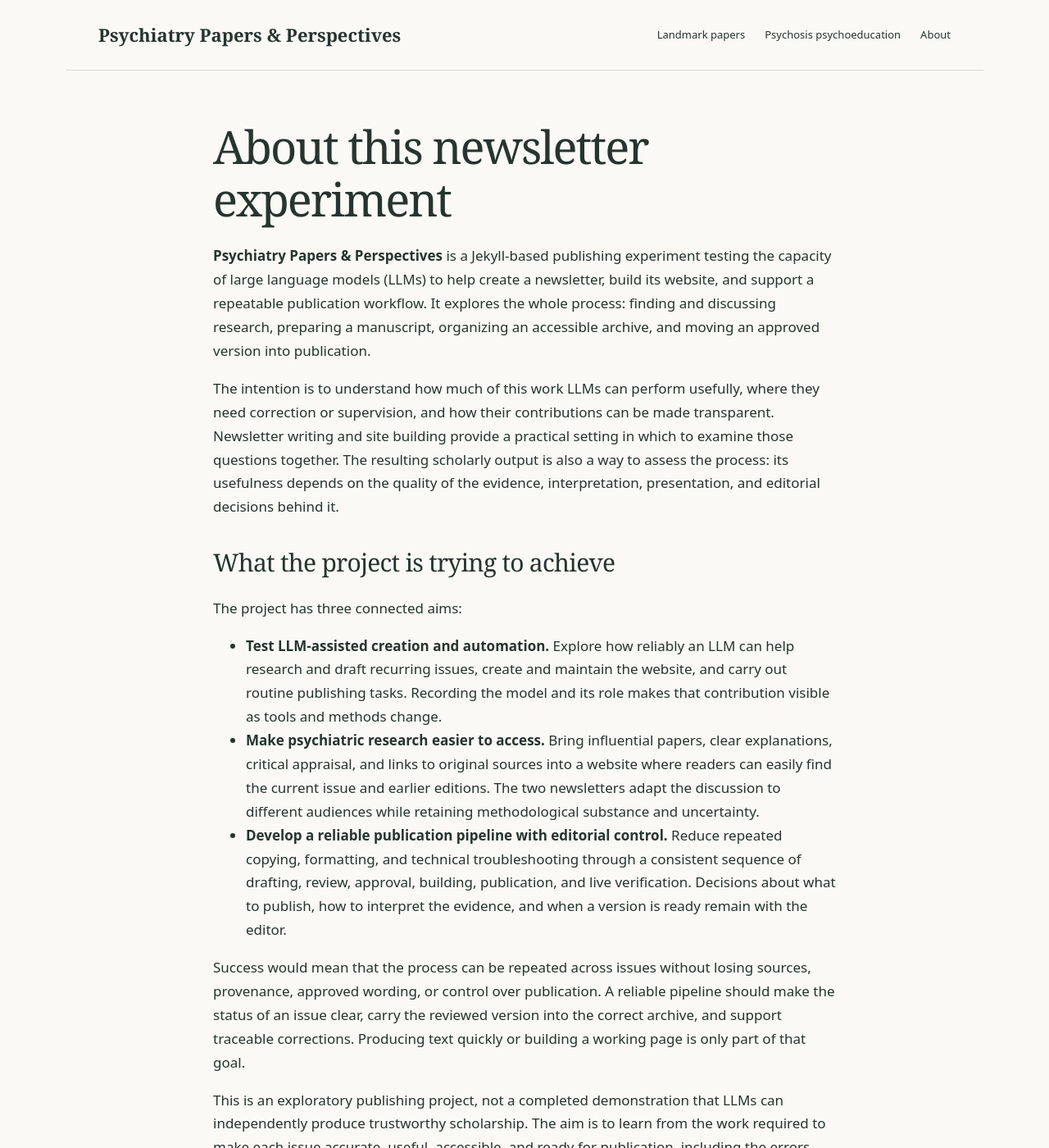
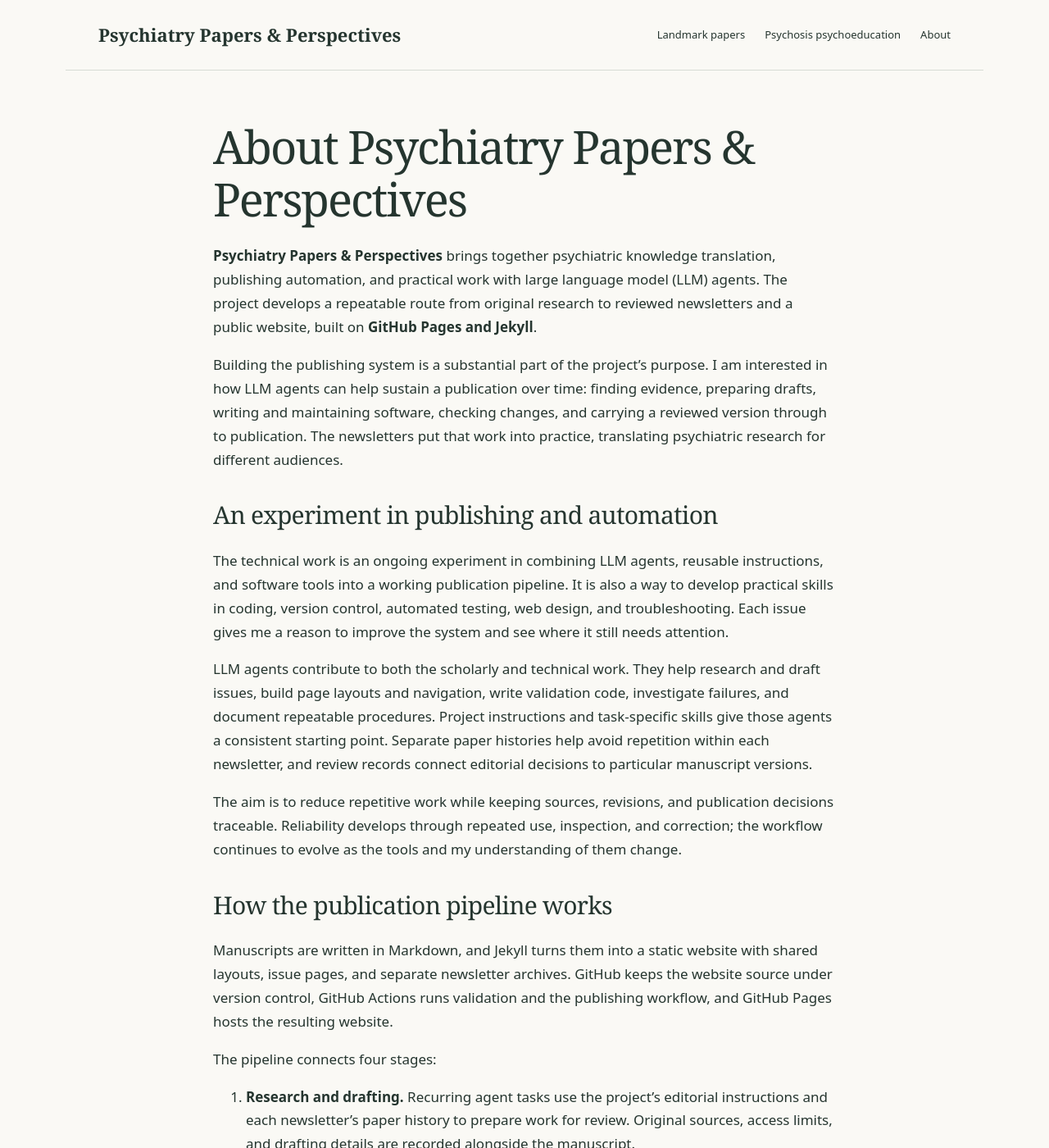
Before and after one commit to ejulianbravo/psychiatry-newsletters, a Jekyll site: the page built from about/index.md, in a window 1280 px wide and 1400 px high. Shown: the whole window at 82% size. Built offline with Jekyll 4.4.1, drawn with Linux system fonts in a browser that asks for light colours; some of the changed text lies outside the part shown.

Commit message:
Update About and recurring editorial workflow

```diff
--- a/_config.yml
+++ b/_config.yml
@@ -68,6 +68,8 @@ analytics:
 # Keep editorial materials out of the generated website.
 exclude:
   - editorial
+  - AGENTS.md
+  - .agents
 defaults:
   - scope:
       path: ""
--- a/_includes/newsletter-footer.html
+++ b/_includes/newsletter-footer.html
@@ -25,5 +25,5 @@
   </p>
   {% endfor %}
   <p>AI-generated content may contain errors or omissions. For education only; this does not replace individualized clinical advice or current clinical guidance.</p>
-  <p>As editor and publisher, I take editorial responsibility for published content and corrections. <a href="{{ '/about/' | relative_url }}">About this newsletter experiment and its editorial process</a>.</p>
+  <p>Edited and published by Edward Bravo, MD. <a href="{{ '/about/' | relative_url }}">About the project and publishing process</a>.</p>
 </footer>
--- a/about/index.md
+++ b/about/index.md
@@ -1,65 +1,78 @@
 ---
 layout: newsletter-site
 title: About and editorial policy
-description: "A Jekyll-based experiment in newsletter automation and AI-assisted scholarly output, with human editorial responsibility."
+description: "Psychiatric knowledge translation, publishing automation, and practical work with LLM agents, built on GitHub Pages and Jekyll."
 permalink: /about/
 ---
 
 <article class="issue-body about-page" markdown="1">
 
-# About this newsletter experiment
+# About Psychiatry Papers & Perspectives
 
-**Psychiatry Papers & Perspectives** is a Jekyll-based publishing experiment testing the capacity of large language models (LLMs) to help create a newsletter, build its website, and support a repeatable publication workflow. It explores the whole process: finding and discussing research, preparing a manuscript, organizing an accessible archive, and moving an approved version into publication.
+**Psychiatry Papers & Perspectives** brings together psychiatric knowledge translation, publishing automation, and practical work with large language model (LLM) agents. The project develops a repeatable route from original research to reviewed newsletters and a public website, built on **GitHub Pages and Jekyll**.
 
-The intention is to understand how much of this work LLMs can perform usefully, where they need correction or supervision, and how their contributions can be made transparent. Newsletter writing and site building provide a practical setting in which to examine those questions together. The resulting scholarly output is also a way to assess the process: its usefulness depends on the quality of the evidence, interpretation, presentation, and editorial decisions behind it.
+Building the publishing system is a substantial part of the project's purpose. I am interested in how LLM agents can help sustain a publication over time: finding evidence, preparing drafts, writing and maintaining software, checking changes, and carrying a reviewed version through to publication. The newsletters put that work into practice, translating psychiatric research for different audiences.
 
-## What the project is trying to achieve
+## An experiment in publishing and automation
 
-The project has three connected aims:
+The technical work is an ongoing experiment in combining LLM agents, reusable instructions, and software tools into a working publication pipeline. It is also a way to develop practical skills in coding, version control, automated testing, web design, and troubleshooting. Each issue gives me a reason to improve the system and see where it still needs attention.
 
-- **Test LLM-assisted creation and automation.** Explore how reliably an LLM can help research and draft recurring issues, create and maintain the website, and carry out routine publishing tasks. Recording the model and its role makes that contribution visible as tools and methods change.
-- **Make psychiatric research easier to access.** Bring influential papers, clear explanations, critical appraisal, and links to original sources into a website where readers can easily find the current issue and earlier editions. The two newsletters adapt the discussion to different audiences while retaining methodological substance and uncertainty.
-- **Develop a reliable publication pipeline with editorial control.** Reduce repeated copying, formatting, and technical troubleshooting through a consistent sequence of drafting, review, approval, building, publication, and live verification. Decisions about what to publish, how to interpret the evidence, and when a version is ready remain with the editor.
+LLM agents contribute to both the scholarly and technical work. They help research and draft issues, build page layouts and navigation, write validation code, investigate failures, and document repeatable procedures. Project instructions and task-specific skills give those agents a consistent starting point. Separate paper histories help avoid repetition within each newsletter, and review records connect editorial decisions to particular manuscript versions.
 
-Success would mean that the process can be repeated across issues without losing sources, provenance, approved wording, or control over publication. A reliable pipeline should make the status of an issue clear, carry the reviewed version into the correct archive, and support traceable corrections. Producing text quickly or building a working page is only part of that goal.
+The aim is to reduce repetitive work while keeping sources, revisions, and publication decisions traceable. Reliability develops through repeated use, inspection, and correction; the workflow continues to evolve as the tools and my understanding of them change.
 
-This is an exploratory publishing project, not a completed demonstration that LLMs can independently produce trustworthy scholarship. The aim is to learn from the work required to make each issue accurate, useful, accessible, and ready for publication, including the errors and limitations encountered along the way.
+## How the publication pipeline works
 
-Jekyll provides the website-building step: it turns reviewed Markdown files into pages and archives. It does not select evidence, validate references, or make clinical judgments. Automated checks and human editorial review have distinct roles within the same process.
+Manuscripts are written in Markdown, and Jekyll turns them into a static website with shared layouts, issue pages, and separate newsletter archives. GitHub keeps the website source under version control, GitHub Actions runs validation and the publishing workflow, and GitHub Pages hosts the resulting website.
+
+The pipeline connects four stages:
+
+1. **Research and drafting.** Recurring agent tasks use the project's editorial instructions and each newsletter's paper history to prepare work for review. Original sources, access limits, and drafting details are recorded alongside the manuscript.
+2. **Editorial review.** Drafts stay private while sources and interpretations are checked and the text is revised. Approval belongs to a specific manuscript version. AI model and generation records are kept separately from publication dates.
+3. **Automated validation.** Ruby checks and local build tests examine editorial metadata, private-file exclusions, newsletter archives, navigation, and other publishing behaviour. GitHub Actions also runs validation on proposed source changes.
+4. **Publication and verification.** A separate manual workflow builds the reviewed content and publishes it through GitHub Pages. The live website is then checked before an issue is recorded as published.
+
+This structure lets routine preparation and checking be automated while keeping the decision to publish deliberate. It also supports corrections, stable issue addresses, and permanent links to each newsletter's latest edition. The website source and publishing workflows are available in the [project's GitHub repository](https://github.com/ejulianbravo/psychiatry-newsletters). Drafts and private editorial records remain outside it.
+
+## Founding editor {#editor}
+
+**Edward Bravo, MD**, is a psychiatrist practising in Ontario, Canada, and the founding editor and publisher of Psychiatry Papers & Perspectives.
+
+As editor, I select the material, review the sources and final text, decide when an issue is ready to publish, and handle corrections and reader feedback. This is an independent personal project; its content does not represent the official positions of my employers or affiliated institutions.
 
 ## Two newsletters, two audiences
 
-**[Landmark Psychiatry Papers]({{ '/landmark-psychiatry-papers/' | relative_url }})** examines influential research for clinicians and curious readers, with attention to methodology, limitations, and historical significance.
+The two newsletters form an independent educational publication for clinicians, people with lived experience, families, caregivers, and curious readers. Both aim to make research easier to understand and to help readers engage with the original evidence.
 
-**[Psychosis Psychoeducation]({{ '/psychosis-psychoeducation/' | relative_url }})** translates research into accessible discussion for families, caregivers, and clinicians supporting people experiencing psychosis.
+**[Landmark Psychiatry Papers]({{ '/landmark-psychiatry-papers/' | relative_url }})** examines influential research for clinicians and curious readers, with attention to methodology, limitations, and historical significance. It considers how findings have shaped psychiatric thinking and how they should be understood alongside later evidence.
+
+**[Psychosis Psychoeducation]({{ '/psychosis-psychoeducation/' | relative_url }})** translates research into accessible discussion for people experiencing psychosis, their families and caregivers, and the clinicians supporting them. It connects findings with practical questions for understanding care and recovery.
 
 The two series have separate archives and selection records. A paper can be relevant to both audiences; known overlap should be disclosed rather than mistaken for a new selection within the same series.
 
-## How AI is used and recorded
+## How papers are selected and discussed
 
-AI tools assist with literature searches, paper selection, summaries, comparisons, and initial drafting. They may also help with formatting and the publishing workflow. Their output can contain inaccurate references, numerical errors, omissions, or interpretations that the original research does not support. Linked sources let readers examine the underlying evidence.
+Selection considers a study's scientific or clinical influence, methodological contribution, and relevance to the newsletter's audience. Historical importance remains central to the Landmark series; recent research can help readers understand how the evidence has developed. Each issue presents a selection of papers, rather than a comprehensive or systematic review.
 
-New issues record the exact drafting model and the source used to verify it. The source metadata also records the AI provider, interface, generation date, and role when verified. The issue footer displays the original drafting provenance and any recorded AI-assisted revisions. Older editions disclose the level of model detail available in their records.
+Full-text verification is required for new appraisals: reading the complete original articles, verifying references and important numerical claims, examining methods and limitations, and checking for corrections or retractions. Missing full text or essential supporting material leaves an appraisal incomplete.
 
-Generation and publication dates have different meanings. Recording how a draft was made does not establish that its claims are correct or that editorial review is complete.
+References link to original publications through publisher, DOI, or PubMed records. Some full texts require a subscription or institutional access. Linking a paper does not mean that its full text is freely available.
 
-## Review, approval, and publication
+Appraisals should distinguish study findings, editorial interpretation, and current clinical guidance, and explain what a study does and does not establish. This is especially important when discussing treatment alternatives: a finding about a selected group does not by itself establish that a treatment should be stopped or replaced. Historical influence and clinical relevance are considered separately.
 
-The editorial process is intended to check citations against original sources, distinguish findings from interpretation, consider corrections and retractions, and identify access limitations. Historical findings should be separated from contemporary clinical recommendations. These checks reduce the risk of error but cannot eliminate it.
+## Recording AI use
 
-Drafts and private editorial records stay outside the public source repository. A specific version must receive editorial approval before entering the publication process. Automated checks test metadata consistency and whether the website builds; they do not replace scientific appraisal or certify that a person has reviewed the text.
+AI-generated text can contain inaccurate references, numerical errors, omissions, or interpretations that the original research does not support. Reviewing it against the original sources is part of the editorial work.
 
-Publication currently requires a separate, deliberate manual action. Generating a draft or changing the repository does not automatically publish a newsletter. An issue is recorded as published only after its live version has been checked.
+New issues record the exact drafting model and the source used to verify it, together with the provider, interface, generation date, and role when verified. The issue footer displays the original drafting provenance and any recorded AI-assisted revisions. Older editions disclose the level of model detail available in their records; missing details are not inferred from later issues.
 
-## My editorial responsibility
+These records help readers understand how an issue was prepared. Source verification, scientific appraisal, and the decision to publish require their own review; automated build checks address the operation of the publishing system.
 
-### Editor
+## Corrections and feedback
 
-Edward Bravo, MD, is a psychiatrist practising in Ontario, Canada, and the editor and publisher of these newsletters.
+Readers can report a suspected error or suggest an improvement through the [project's GitHub issue tracker](https://github.com/ejulianbravo/psychiatry-newsletters/issues). Please identify the issue and passage concerned and, where possible, link the supporting source. The tracker is public; do not include personal health information.
 
-As editor and publisher, **I assume editorial responsibility for each published issue**, including the final wording, source verification, interpretations, and corrections. AI assistance does not transfer that responsibility to the model or its provider. Neither the use of AI nor this project's experimental nature excuses errors in the published work.
-
-Substantive corrections should be identified on the affected issue, with the correction date and a clear account of what changed. The corrected version should undergo review before republication, and the issue's address should remain stable where possible. Readers can report a suspected error through the [project's GitHub issue tracker](https://github.com/ejulianbravo/psychiatry-newsletters/issues). Please do not include personal health information in a public report.
+Substantive corrections should be identified on the affected issue, with the correction date and a clear account of what changed. The corrected version requires review before republication, and the issue's address should remain stable where possible. Source checks and editorial review reduce the risk of error but cannot eliminate it.
 
 ## Visitor analytics
 
@@ -71,6 +84,6 @@ The current free hosting plan retains analytics for six months. We may preserve
 
 These newsletters provide education and critical discussion. They are not individualized clinical advice, comprehensive evidence reviews, or substitutes for current clinical guidance and professional judgment. A historical study may be important without establishing the best treatment for a particular person today.
 
-The short disclosure on each website issue keeps AI use, available provenance, educational limits, and editorial responsibility close to the text. This page supplies the fuller explanation of the project and its process.
+Each issue includes a short account of AI assistance and the available drafting and revision details, with a link back to this page.
 
 </article>
```
Also changed, not shown: AGENTS.md (added, +20 -0 lines), MILESTONES.md (+9 -0 lines), test/editorial_workflow_test.rb (+2 -2 lines), .agents/skills/landmark-newsletter/SKILL.md (added), .agents/skills/psychosis-newsletter/SKILL.md (added), .agents/skills/publish-newsletter/SKILL.md (added), README.md.
